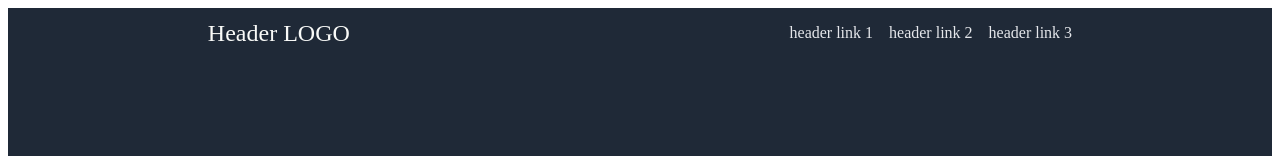
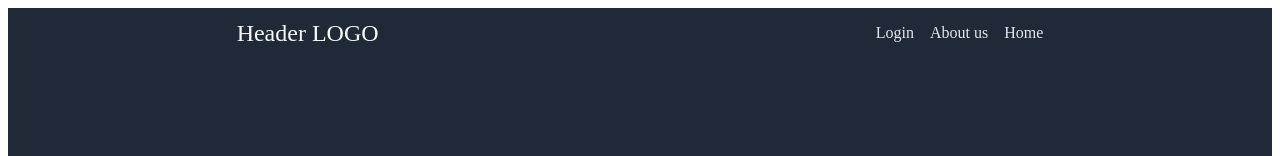
Before and after one commit to BrokenRolz/Project, a plain HTML site: page Landing-Page/index.html in a window 1280 px wide. Shown: the top 156 px of the page. Drawn offline with Linux system fonts and the light colour scheme; grey boxes are pictures that could not be loaded.

Commit message:
Make changes to links in header

```diff
--- a/Landing-Page/index.html
+++ b/Landing-Page/index.html
@@ -13,9 +13,9 @@
             <div class="logo left-side"> Header LOGO</div>
             <div class="links right-side">
                 <ul>
-                    <li><a href="#">header link 1</a></li>
-                    <li><a href="#">header link 2</a></li>
-                    <li><a href="#">header link 3</a></li>
+                    <li><a href="#">Login</a></li>
+                    <li><a href="#">About us</a></li>
+                    <li><a href="#">Home</a></li>
                 </ul>
             </div>
         </div>
```
